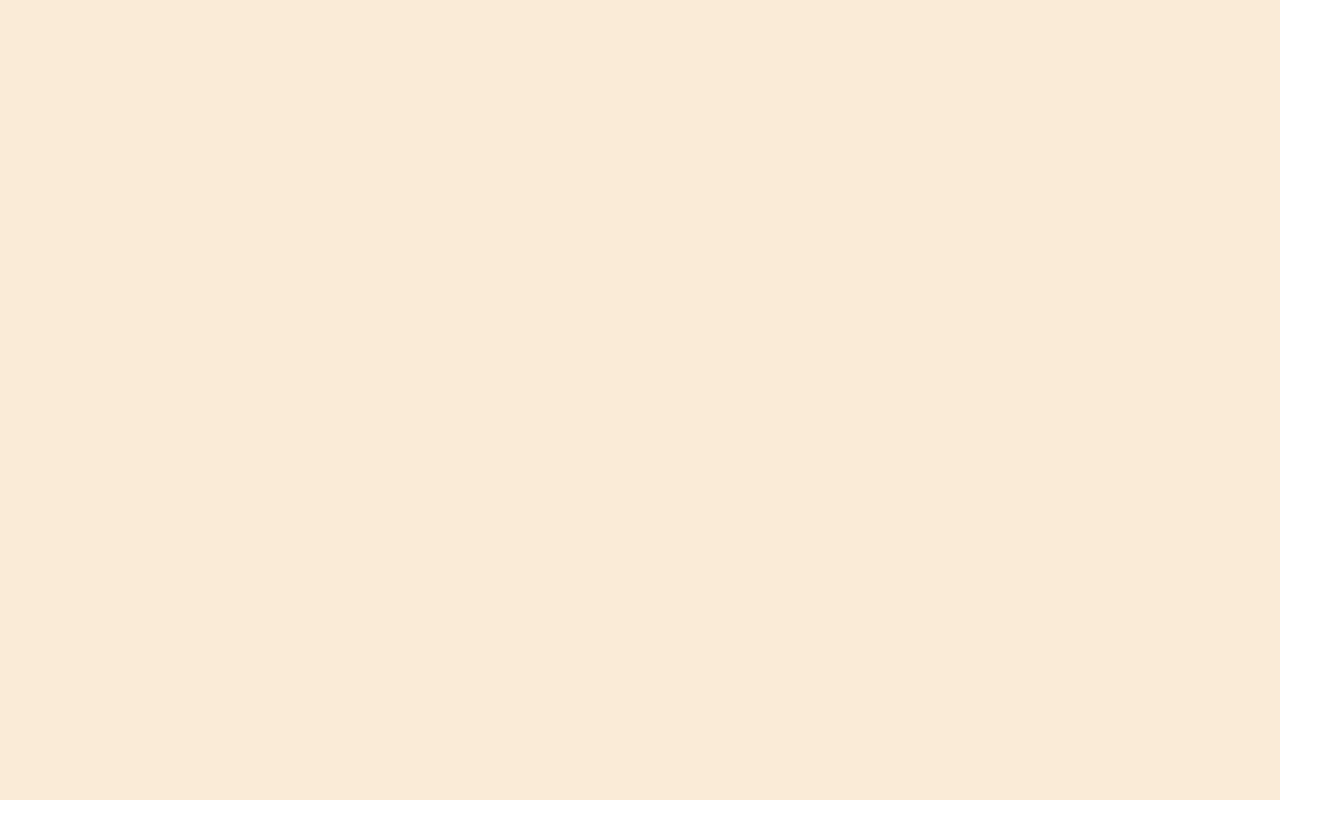
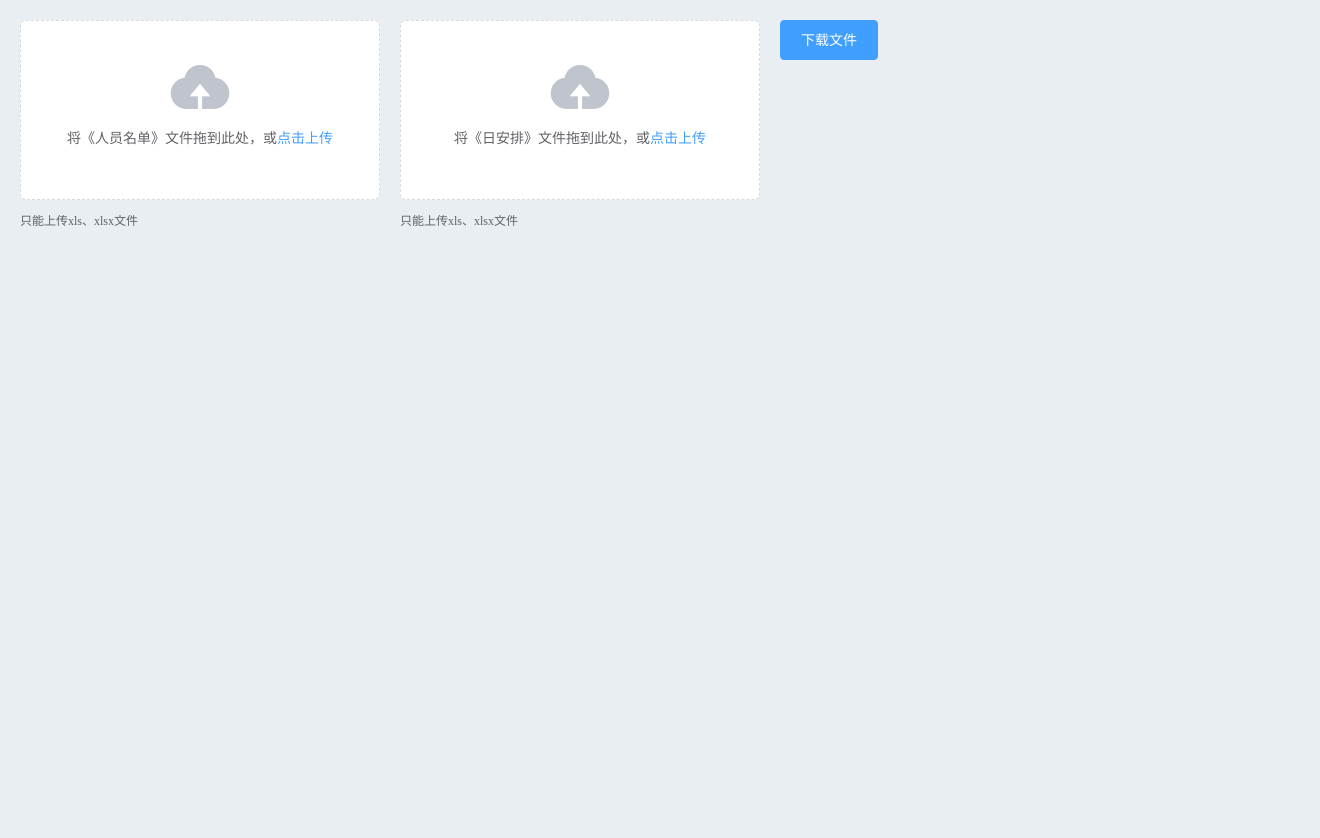
Before and after one commit to yuchao-xie/vue-demo, a Vue app: page /home in a window 1280 px wide. Shown: the whole page, 1320 px wide, since content can reach past the window. Before the commit the page ends 800 px from the top, so only its background shows below. Built offline with nearby package versions, Linux system fonts and the light colour scheme.

Commit message:
将上传的excel文件根据某种规则进行修改再下载

```diff
--- a/package.json
+++ b/package.json
@@ -15,7 +15,8 @@
     "element-ui": "^2.15.1",
     "vue": "^2.5.2",
     "vue-router": "^3.0.1",
-    "vuex": "^3.6.2"
+    "vuex": "^3.6.2",
+    "xlsx": "^0.18.5"
   },
   "devDependencies": {
     "autoprefixer": "^7.1.2",
--- a/src/pages/home/home.less
+++ b/src/pages/home/home.less
@@ -1,7 +1,17 @@
 @charset "utf-8";
 
 .home-wrapper {
+    display: flex;
+    padding: 20px;
     width: 100%;
     height: 100%;
-    background-color: antiquewhite;
+    background-color: #E9EEF3;
+
+    .upload-demo{
+        margin-right: 20px;
+    }
+
+    .el-button {
+        height: 40px;
+    }
 }
--- a/src/pages/home/home.vue
+++ b/src/pages/home/home.vue
@@ -1,19 +1,179 @@
 <template>
-    <div class="home-wrapper"></div>
+    <div class="home-wrapper">
+        <el-upload
+            class="upload-demo"
+            drag
+            action="/"
+            :file-list="fileList1"
+            :on-change="handleChange1"
+        >
+            <i class="el-icon-upload"></i>
+            <div class="el-upload__text">
+                将《人员名单》文件拖到此处，或<em>点击上传</em>
+            </div>
+            <div class="el-upload__tip" slot="tip">只能上传xls、xlsx文件</div>
+        </el-upload>
+        <el-upload
+            class="upload-demo"
+            drag
+            action="/"
+            :file-list="fileList2"
+            :on-change="handleChange2"
+        >
+            <i class="el-icon-upload"></i>
+            <div class="el-upload__text">
+                将《日安排》文件拖到此处，或<em>点击上传</em>
+            </div>
+            <div class="el-upload__tip" slot="tip">只能上传xls、xlsx文件</div>
+        </el-upload>
+        <el-button type="primary" @click="download">下载文件</el-button>
+    </div>
 </template>
 
 <script>
+import * as XLSX from "xlsx";
+import {
+    workbook2blob,
+    openDownloadDialog,
+    file2Xce,
+} from "../../utils/exceldown";
+
 export default {
     props: {},
     data() {
-        return {};
+        return {
+            fileList1: [],
+            fileList2: [],
+            xlsxJson1: [],
+            xlsxJson2: [],
+        };
     },
     created() {},
     watch: {},
     components: {},
     mounted() {},
     computed: {},
-    methods: {},
+    methods: {
+        handleChange1(file) {
+            const index = file.name.lastIndexOf(".");
+            const types = file.name.slice(index + 1); // 获取文件后缀类型
+            const fileType = ["xlsx", "xls"].some((item) => item === types);
+            if (!fileType) {
+                this.$message("格式错误！请重新选择");
+                return;
+            }
+            this.fileList1 = [file];
+            file2Xce(file).then((tabJson) => {
+                // 辅助函数 file2Xce
+                if (tabJson && tabJson.length > 0) {
+                    //成功解析出数据
+                    this.xlsxJson1 = tabJson;
+                }
+            });
+        },
+        handleChange2(file) {
+            const index = file.name.lastIndexOf(".");
+            const types = file.name.slice(index + 1); // 获取文件后缀类型
+            const fileType = ["xlsx", "xls"].some((item) => item === types);
+            if (!fileType) {
+                this.$message("格式错误！请重新选择");
+                return;
+            }
+            this.fileList2 = [file];
+            file2Xce(file).then((tabJson) => {
+                // 辅助函数 file2Xce
+                if (tabJson && tabJson.length > 0) {
+                    //成功解析出数据
+                    this.xlsxJson2 = tabJson;
+                }
+            });
+        },
+        // 两个文件的json数据处理
+        handleXlsxJson(xlsxJson1, xlsxJson2) {
+            let fileData1 = [];
+            xlsxJson1.forEach((item) => {
+                fileData1 = fileData1.concat(item.sheet.slice(1));
+            });
+            const fileHeader = xlsxJson2[0].sheet[0];
+            fileHeader["__EMPTY_59"] = "一班";
+            fileHeader["__EMPTY_60"] = "二班";
+            fileHeader["__EMPTY_61"] = "三班";
+            fileHeader["__EMPTY_62"] = "四班";
+            fileHeader["__EMPTY_63"] = "试验";
+            fileHeader["__EMPTY_64"] = "保护";
+            fileHeader["__EMPTY_65"] = "分超能";
+            fileHeader["__EMPTY_66"] = "外聘";
+            const leaderKey = "__EMPTY_32"; // "工作负责人（施工负责人）"一栏
+            const personKey = "__EMPTY_53"; // "工作组成员"一栏
+            const fileData2 = xlsxJson2[0].sheet.slice(1);
+            for (const row of fileData2) {
+                const group = row[leaderKey]
+                    .split(",")
+                    .concat(row[personKey].split(","));
+                group.forEach((person) => {
+                    let flag = false;
+                    for (const item of fileData1) {
+                        if (item["姓名"] === person) {
+                            if (item["部门/班组"] === "变电一次检修一班") {
+                                row["__EMPTY_59"] = row["__EMPTY_59"]
+                                    ? `${row["__EMPTY_59"]},${person}`
+                                    : person;
+                            } else if (
+                                item["部门/班组"] === "变电一次检修二班"
+                            ) {
+                                row["__EMPTY_60"] = row["__EMPTY_60"]
+                                    ? `${row["__EMPTY_60"]},${person}`
+                                    : person;
+                            } else if (
+                                item["部门/班组"] === "变电一次检修三班"
+                            ) {
+                                row["__EMPTY_61"] = row["__EMPTY_61"]
+                                    ? `${row["__EMPTY_61"]},${person}`
+                                    : person;
+                            } else if (
+                                item["部门/班组"] === "变电一次检修四班"
+                            ) {
+                                row["__EMPTY_62"] = row["__EMPTY_62"]
+                                    ? `${row["__EMPTY_62"]},${person}`
+                                    : person;
+                            } else if (item["部门/班组"] === "电气试验班") {
+                                row["__EMPTY_63"] = row["__EMPTY_63"]
+                                    ? `${row["__EMPTY_63"]},${person}`
+                                    : person;
+                            } else if (
+                                item["部门/班组"].indexOf("变电二次检修") !== -1
+                            ) {
+                                row["__EMPTY_64"] = row["__EMPTY_64"]
+                                    ? `${row["__EMPTY_64"]},${person}`
+                                    : person;
+                            }
+                            flag = true;
+                            break;
+                        }
+                    }
+                    if (!flag) {
+                        row["__EMPTY_66"] = row["__EMPTY_66"]
+                            ? `${row["__EMPTY_66"]},${person}`
+                            : person;
+                    }
+                });
+            }
+        },
+        download(e) {
+            this.handleXlsxJson(this.xlsxJson1, this.xlsxJson2);
+            // 转换sheet格式
+            var sheet1 = XLSX.utils.json_to_sheet(this.xlsxJson2[0].sheet);
+            // var sheet2 = XLSX.utils.json_to_sheet(sheet2data); // 需要将每个sheet添加该步操作
+            // 创建一个新的空的workbook
+            var wb = XLSX.utils.book_new();
+            // 为每一个工作簿设置名称并添加到workbook（excel表）中
+            XLSX.utils.book_append_sheet(wb, sheet1, "日安排");
+            // XLSX.utils.book_append_sheet(wb, sheet2, "部门所属信息");
+            const workbookBlob = workbook2blob(wb); // 辅助函数workbook2blob
+            // 下载文档并添加文件名称
+            openDownloadDialog(workbookBlob, "日安排.xlsx"); // 辅助函数openDownloadDialog
+        },
+    },
     beforeDestroy() {},
     destroyed() {},
 };
--- /dev/null
+++ b/src/utils/exceldown.js
@@ -0,0 +1,83 @@
+// exceldown.js
+import * as XLSX from "xlsx";
+// 生成excel的配置
+export function workbook2blob(workbook) {
+    // 生成excel的配置项
+    var wopts = {
+        // 要生成的文件类型
+        bookType: "xlsx",
+        // // 是否生成Shared String Table，官方解释是，如果开启生成速度会下降，但在低版本IOS设备上有更好的兼容性
+        bookSST: false,
+        type: "binary"
+    };
+    var wbout = XLSX.write(workbook, wopts);
+    // 将字符串转ArrayBuffer
+    function s2ab(s) {
+        var buf = new ArrayBuffer(s.length);
+        var view = new Uint8Array(buf);
+        for (var i = 0; i !== s.length; ++i) view[i] = s.charCodeAt(i) & 0xff;
+        return buf;
+    }
+    let buf = s2ab(wbout);
+    var blob = new Blob([buf], {
+        type: "application/octet-stream"
+    });
+    return blob;
+}
+
+// 将blob对象 创建bloburl,然后用a标签实现弹出下载框
+export function openDownloadDialog(blob, fileName) {
+    if (typeof blob === "object" && blob instanceof Blob) {
+        blob = URL.createObjectURL(blob); // 创建blob地址
+    }
+    var aLink = document.createElement("a");
+    aLink.href = blob;
+    // HTML5新增的属性，指定保存文件名，可以不要后缀，注意，有时候 file:///模式下不会生效
+    aLink.download = fileName || "";
+    var event;
+    if (window.MouseEvent) event = new MouseEvent("click");
+    //   移动端
+    else {
+        event = document.createEvent("MouseEvents");
+        event.initMouseEvent(
+            "click",
+            true,
+            false,
+            window,
+            0,
+            0,
+            0,
+            0,
+            0,
+            false,
+            false,
+            false,
+            false,
+            0,
+            null
+        );
+    }
+    aLink.dispatchEvent(event);
+}
+//解析excel
+export function file2Xce(file) {
+    return new Promise(function (resolve, reject) {
+        const reader = new FileReader();
+        reader.onload = function (e) {
+            const data = e.target.result;
+            this.wb = XLSX.read(data, {
+                type: "binary"
+            });
+            const result = [];
+            this.wb.SheetNames.forEach(sheetName => {
+                result.push({
+                    sheetName: sheetName,
+                    sheet: XLSX.utils.sheet_to_json(this.wb.Sheets[sheetName])
+                });
+            });
+            resolve(result);
+        };
+        reader.readAsBinaryString(file.raw);
+        // reader.readAsBinaryString(file) // 传统input方法
+    });
+}
```
